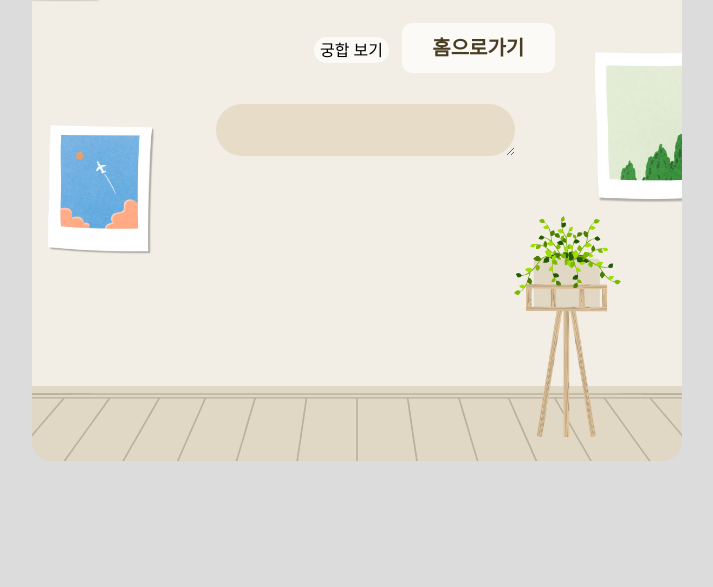
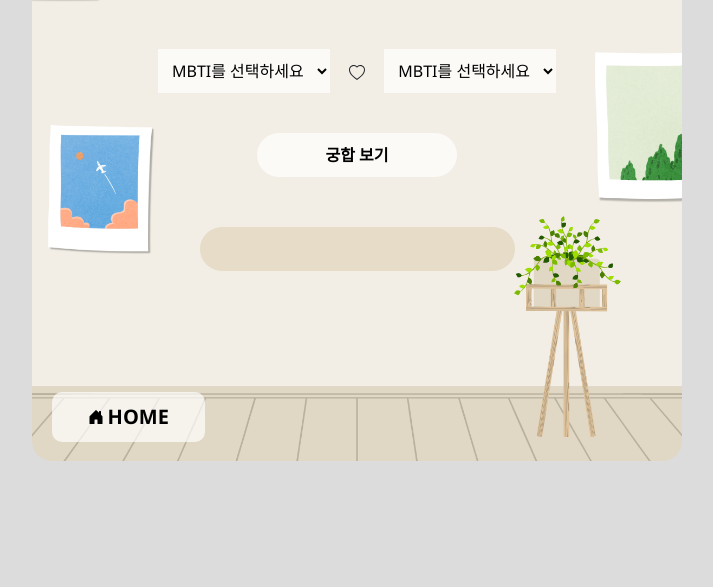
Before and after one commit to ryeowon/easy_mbti, a plain HTML site: page page2.html in a window 1280 px wide. Shown: the part 213-800 px from the top of the page, without its empty margins (283-996 px from the left). Drawn offline with nearby package versions, Linux system fonts and the light colour scheme.

Commit message:
page2 element 위치 조정

```diff
--- a/page2.html
+++ b/page2.html
@@ -14,12 +14,12 @@
   </head>
   <body>
     <div class="background">
-
+      <div class="sub_title pt-5">
+        재미로 보는 MBTI 궁합
+      </div>
       <div class="mbti_list1">
-        <div class="group1">
-          <div class="m_dropdown">
             <select name="MBTI" id="m_selector1">
-              <option value="Selection">Select MBTI</option>
+              <option value="Selection">MBTI를 선택하세요</option>
               <option value="ISTP">ISTP</option>
               <option value="ISFP">ISFP</option>
               <option value="INFP">INFP</option>
@@ -36,15 +36,11 @@
               <option value="ESTJ">ESTJ</option>
               <option value="ESFJ">ESFJ</option>
             </select>
-          </div>
-      </div>
-
-
-      <div class="mbti_list2">
-        <div class="group2">
-          <div class="m_dropdown">
+            <svg xmlns="http://www.w3.org/2000/svg" width="16" height="16" fill="currentColor" class="bi bi-heart" viewBox="0 0 16 16">
+              <path d="m8 2.748-.717-.737C5.6.281 2.514.878 1.4 3.053c-.523 1.023-.641 2.5.314 4.385.92 1.815 2.834 3.989 6.286 6.357 3.452-2.368 5.365-4.542 6.286-6.357.955-1.886.838-3.362.314-4.385C13.486.878 10.4.28 8.717 2.01L8 2.748zM8 15C-7.333 4.868 3.279-3.04 7.824 1.143c.06.055.119.112.176.171a3.12 3.12 0 0 1 .176-.17C12.72-3.042 23.333 4.867 8 15z"/>
+            </svg>
             <select name="MBTI" id="m_selector2">
-              <option value="Selection">Select MBTI</option>
+              <option value="Selection">MBTI를 선택하세요</option>
               <option value="ISTP">ISTP</option>
               <option value="ISFP">ISFP</option>
               <option value="INFP">INFP</option>
@@ -61,23 +57,21 @@
               <option value="ESTJ">ESTJ</option>
               <option value="ESFJ">ESFJ</option>
             </select>
-          </div>
-      </div>
 
       <button id = "see_relation1">궁합 보기</button>
 
       <textarea id="story" name="story"
-          rows="2" cols="28" readonly="readonly">
+          rows="1" cols="28" readonly="readonly">
       </textarea>
+    </div>
 
+    <a href="./index.html">
+      <button class="main_button w-25">
+        <svg xmlns="http://www.w3.org/2000/svg" width="20" height="20" fill="currentColor" class="bi bi-house-door-fill" viewBox="0 0 20 20">
+        <path d="M6.5 14.5v-3.505c0-.245.25-.495.5-.495h2c.25 0 .5.25.5.5v3.5a.5.5 0 0 0 .5.5h4a.5.5 0 0 0 .5-.5v-7a.5.5 0 0 0-.146-.354L13 5.793V2.5a.5.5 0 0 0-.5-.5h-1a.5.5 0 0 0-.5.5v1.293L8.354 1.146a.5.5 0 0 0-.708 0l-6 6A.5.5 0 0 0 1.5 7.5v7a.5.5 0 0 0 .5.5h4a.5.5 0 0 0 .5-.5z"/>
+      </svg>HOME</button>
+    </a>
 
-      <a href="./index.html">
-        <div class="main_button w-25">홈으로가기</div>
-      </a>
-
-
-    </div>
-    </div>
     <script
       src="https://cdn.jsdelivr.net/npm/bootstrap@5.0.2/dist/js/bootstrap.bundle.min.js"
       integrity="sha384-MrcW6ZMFYlzcLA8Nl+NtUVF0sA7MsXsP1UyJoMp4YLEuNSfAP+JcXn/tWtIaxVXM"
--- a/style.css
+++ b/style.css
@@ -36,7 +36,6 @@ a:hover {
   font-size: 20px;
   border: none;
 }
-
 
 .main_button:hover {
   background-color: rgb(255, 255, 255);
@@ -103,31 +102,28 @@ a:hover {
   color: rgb(109, 93, 58);
 }
 
-
-
 .mbti_list1 {
-  position: relative;
-  top: 100px;
-  left: 150px;
+  text-align: center;
   border-color: burlywood;
+  padding: 50px 0px;
+  margin-bottom: 55px;
 }
-
 
 .mbti_list2 {
   position: relative;
   top: -25px;
   left: 200px;
-
 }
 
-
 #see_relation1 {
-  position: relative;
-  top: 50px;
-  left: -88px;
-  border : none;
+  border: none;
   background-color: rgba(255, 255, 255, 0.7);
   border-radius: 2em;
+  display: block;
+  margin: 25px auto 50px auto;
+  padding: 10px;
+  width: 200px;
+  font-weight: bold;
 }
 #see_relation1:hover {
   background-color: rgb(255, 255, 255);
@@ -135,48 +131,58 @@ a:hover {
 }
 
 #story {
-  position: relative;
-  top: 150px;
-  right: 265px;
   font-weight: bold;
   background-color: rgba(179, 147, 80, 0.2);
   text-align: center;
-  border : none;
+  border: none;
   border-radius: 2em;
+  resize: none;
+  padding: 10px;
 }
 
-#m_selector1{
-  background-color: rgba(255, 255, 255, 0.7);
-  border : none;
-  text-align: center;
+#story:focus {
+  outline: none;
 }
 
-#m_selector2{
+#m_selector1 {
   background-color: rgba(255, 255, 255, 0.7);
-  border : none;
+  border: none;
   text-align: center;
+  padding: 10px;
+  cursor: pointer;
+  margin: 15px;
 }
-.hr_line1{
+
+#m_selector2 {
+  background-color: rgba(255, 255, 255, 0.7);
+  border: none;
+  text-align: center;
+  padding: 10px;
+  cursor: pointer;
+  margin: 15px;
+}
+
+.hr_line1 {
   border: 0.1px solid rgb(212, 212, 212);
   width: 250px;
-  margin-left:25px;
+  margin-left: 25px;
 }
 
-.hr_line2{
+.hr_line2 {
   border: 0.1px solid rgb(212, 212, 212);
   width: 500px;
   margin: 0px auto;
 }
 
-.vr_line{
+.vr_line {
   border: 0.1px solid rgb(212, 212, 212);
   width: 0.1px;
   height: 185px;
-  margin-left:270px;
-  position:absolute;
+  margin-left: 270px;
+  position: absolute;
 }
 
-#box{
+#box {
 }
 
 .k_ratio {
@@ -185,7 +191,7 @@ a:hover {
   height: 50px;
   width: 105px;
   margin-left: 430px;
-  position:absolute;
+  position: absolute;
   margin-top: 20px;
   margin-bottom: 0px;
   text-align: center;
@@ -193,12 +199,11 @@ a:hover {
   font-size: 15px;
 }
 
-
-.txt{
+.txt {
   display: flex;
-  justify-content:space-between;
+  justify-content: space-between;
 }
-.group{
+.group {
   background: rgb(255, 255, 255, 0.7);
   border: 2px;
   border-radius: 30px;
@@ -206,58 +211,55 @@ a:hover {
   width: 550px;
   margin: 30px;
   margin-top: 15px;
-  margin-bottom:15px;
+  margin-bottom: 15px;
 }
-.group_title{
+.group_title {
   font-size: medium;
   margin-left: 20px;
   padding-top: 20px;
   padding-right: 20px;
   line-height: 25px;
 }
-.group_t{
+.group_t {
   padding: 19px;
   padding-bottom: 3px;
   margin-left: 10px;
-  display:flex;
+  display: flex;
 }
 
-
-
-.group_t2{
+.group_t2 {
   display: flex;
-  justify-content:space-around;
+  justify-content: space-around;
   margin-right: 20px;
 }
 
-.upper_part{
-  display:flex;
+.upper_part {
+  display: flex;
 }
-.m_dropdown{
+.m_dropdown {
   margin-left: 30px;
 }
-#m_selector{
+#m_selector {
   text-align: center;
-  width:200px;
-  height:40px;
+  width: 200px;
+  height: 40px;
   border-width: 3px;
   background-color: rgb(255, 255, 255, 0.7);
   border-color: burlywood;
 }
-.txt{
+.txt {
   display: flex;
   justify-content: space-between;
-
 }
-h3{
+h3 {
   margin-bottom: 0px;
 }
-.scrollbar{
+.scrollbar {
   width: 540px;
   height: 230px;
   overflow-y: scroll;
 }
-.scrollbar0{
+.scrollbar0 {
   margin-left: 3px;
   margin-top: 25px;
   margin-bottom: 15px;
@@ -266,16 +268,16 @@ h3{
   overflow-y: scroll;
 }
 
-.scrollbar1{
+.scrollbar1 {
   margin-left: 3px;
   margin-top: 10px;
   width: 250px;
   height: 125px;
   overflow-y: scroll;
-  margin-right:40px;
+  margin-right: 40px;
 }
 
-.scrollbar2{
+.scrollbar2 {
   margin-right: 30px;
   margin-top: 10px;
   margin-bottom: 15px;
@@ -283,21 +285,21 @@ h3{
   height: 125px;
   overflow-y: scroll;
 }
-ul{
+ul {
   list-style-type: disclosure-closed;
   margin-left: 20px;
   font-size: 20px;
 }
-.jobs_celb{
+.jobs_celb {
   margin-left: 20px;
 }
 
-.page_button{
+.page_button {
   border-width: 40px;
   border-color: black;
 }
 
-.back{
+.back {
   background-color: rgba(255, 255, 255, 0.7);
   margin-top: 40px;
   height: 30px;
@@ -309,8 +311,7 @@ ul{
   cursor: pointer;
 }
 
-.back:hover{
+.back:hover {
   background-color: rgb(255, 255, 255);
   box-shadow: 5px 5px 7px rgb(168, 165, 157);
-
 }
```
